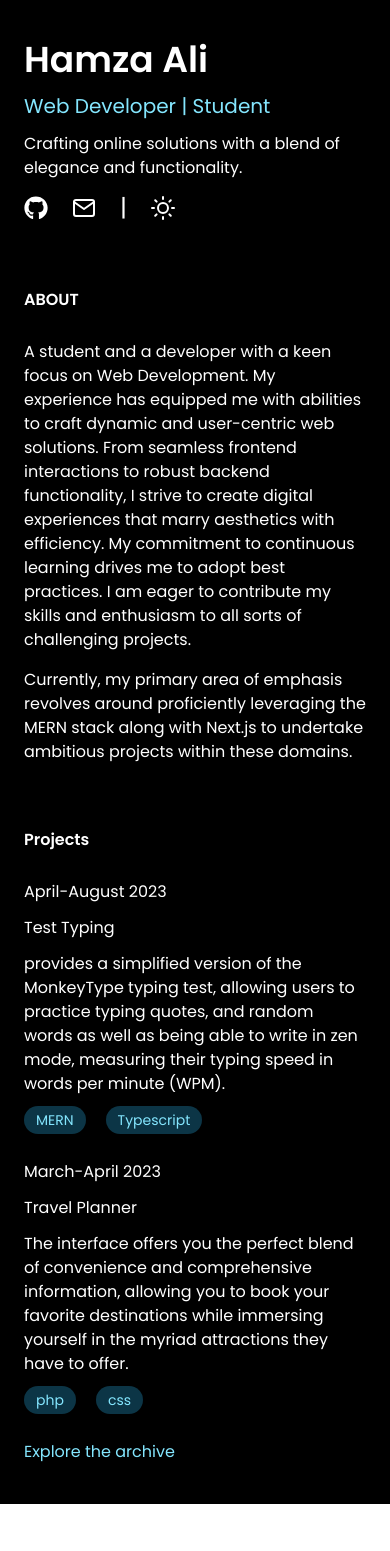
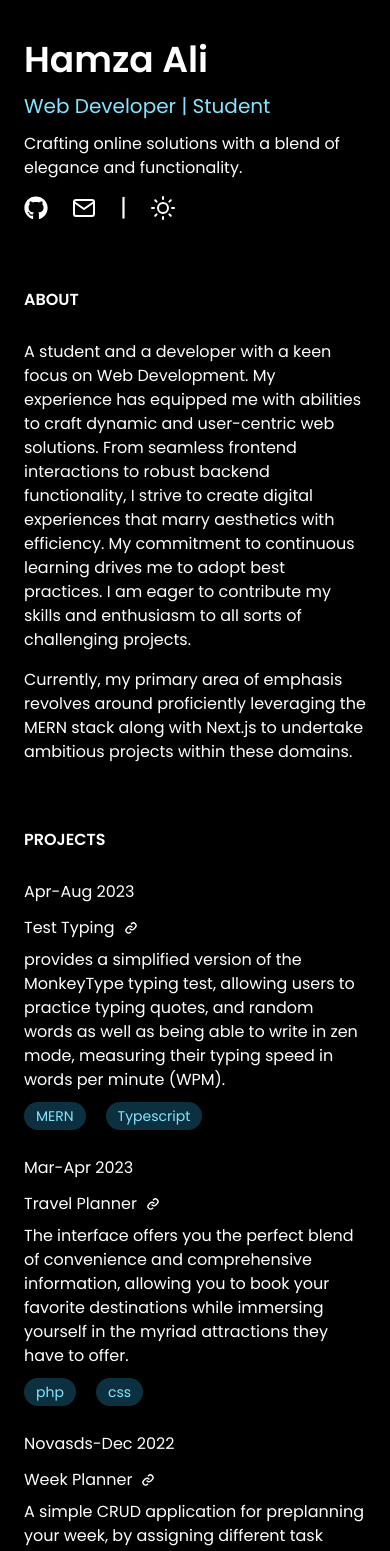
Before and after one commit to hamza2001-max/my-portfolio, a Next.js app: page / in a window 390 px wide. Shown: the top 1551 px of the page. Before the commit the page ends 1504 px from the top, so only its background shows below. Built offline with nearby package versions, Linux system fonts and the light colour scheme.

Commit message:
started responsive design

```diff
--- a/src/app/components/home/About.tsx
+++ b/src/app/components/home/About.tsx
@@ -1,12 +1,13 @@
-import React from 'react'
-
 export const About = () => {
     return (
-        <div className='space-y-7'>
-            <span className='font-semibold'>ABOUT</span>
-            <div className='space-y-4'>
-                <p>A student and a developer with a keen focus on Web Development. My experience has equipped me with abilities to craft dynamic and user-centric web solutions. From seamless frontend interactions to robust backend functionality, I strive to create digital experiences that marry aesthetics with efficiency. My commitment to continuous learning drives me to adopt best practices. I am eager to contribute my skills and enthusiasm to all sorts of challenging projects.</p>
-                <p>Currently, my primary area of emphasis revolves around proficiently leveraging the MERN stack along with Next.js to undertake ambitious projects within these domains.</p>
+        <div>
+            {/* <Navigation title="ABOUT" /> */}
+            <div className='space-y-7'>
+                <span className='font-semibold' >ABOUT</span>
+                <div className='space-y-4'>
+                    <p>A student and a developer with a keen focus on Web Development. My experience has equipped me with abilities to craft dynamic and user-centric web solutions. From seamless frontend interactions to robust backend functionality, I strive to create digital experiences that marry aesthetics with efficiency. My commitment to continuous learning drives me to adopt best practices. I am eager to contribute my skills and enthusiasm to all sorts of challenging projects.</p>
+                    <p>Currently, my primary area of emphasis revolves around proficiently leveraging the MERN stack along with Next.js to undertake ambitious projects within these domains.</p>
+                </div>
             </div>
         </div>
     )
--- a/src/app/components/home/Introduction.tsx
+++ b/src/app/components/home/Introduction.tsx
@@ -44,13 +44,13 @@ export const Introduction = () => {
   return (
     <div className='flex flex-col space-y-3'>
       <span className='text-4xl font-semibold'>Hamza Ali</span>
-      <span className='text-xl text-fillText'>Web Developer | Student</span>
+      <span className='text-xl text-fill-text'>Web Developer | Student</span>
       <span>Crafting online solutions with a blend of elegance and functionality.</span>
       <div className='text-2xl flex space-x-6 items-center'>
-        <a href={"https://github.com/hamza2001-max"} target="_blank" className='cursor-pointer'><FaGithub /></a>
-        <FiMail onClick={handleMailClick} className='cursor-pointer' />
+        <a href={"https://github.com/hamza2001-max"} target="_blank" className='cursor-pointer hover:text-fill-text transition-colors duration-200 delay-75'><FaGithub /></a>
+        <FiMail onClick={handleMailClick} className='cursor-pointer hover:text-fill-text transition-colors duration-200 delay-75' />
         <span>|</span>
-        <span onClick={handleThemeChanger} className='cursor-pointer'>{theme === "dark" ? <FiSun /> : <BiSolidMoon />}</span>
+        <span onClick={handleThemeChanger} className='cursor-pointer hover:text-fill-text transition-colors duration-200 delay-75'>{theme === "dark" ? <FiSun /> : <BiSolidMoon />}</span>
         <Toaster />
       </div>
     </div>
--- a/src/app/components/home/Pinned.tsx
+++ /dev/null
@@ -1,25 +0,0 @@
-import { PinnedCards } from "@/app/data/ProjectCards"
-import Link from "next/link"
-
-export const Pinned = () => {
-  return (
-    <div className="space-y-7">
-      <span className='font-semibold'>Projects</span>
-      {PinnedCards.map((card, cardIndex) => {
-        return (
-          <div className="flex flex-col space-y-3" key={cardIndex}>
-            <span>{card.duration}</span>
-            <Link href={card.link}><span>{card.title}</span></Link>
-            <span>{card.description}</span>
-            <div className="space-x-5">
-              {card.techUsed.map((tech, TUIndex) => {
-                return <span className="bg-fill text-fillText px-3 py-1 rounded-full text-sm" key={TUIndex}>{tech}</span>
-              })}
-            </div>
-          </div>
-        )
-      })}
-      <div className="text-fillText"><Link href={"/archive"}>Explore the archive</Link></div>
-    </div>
-  )
-}
--- /dev/null
+++ b/src/app/components/home/Projects.tsx
@@ -0,0 +1,34 @@
+import { PinnedCards } from "@/app/data/ProjectCards"
+import Link from "next/link"
+import { BiLink } from "react-icons/bi"
+
+export const Projects = () => {
+  return (
+    <div>
+      {/* <Navigation title="PROJECTS"/> */}
+      <div className="space-y-7">
+        <span className='font-semibold'>PROJECTS</span>
+        {PinnedCards.map((card, cardIndex) => {
+          return (
+            <div className="flex flex-col space-y-3 sm:space-y-0 sm:flex-row" key={cardIndex}>
+              <span className="sm:whitespace-nowrap">{card.duration}</span>
+              <div className="space-y-3">
+                <a href={card.link} target={"_blank"} className="flex items-center mb-2 space-x-2 hover:text-fill-text transition-colors duration-200 delay-75">
+                  <span>{card.title}</span>
+                  <BiLink />
+                </a>
+                <span>{card.description}</span>
+                <div className="space-x-5">
+                  {card.techUsed.map((tech, TUIndex) => {
+                    return <span className="bg-fill text-fill-text px-3 py-1 rounded-full text-sm" key={TUIndex}>{tech}</span>
+                  })}
+                </div>
+              </div>
+            </div>
+          )
+        })}
+        <div className="text-fill-text"><Link href={"/archive"}>Explore the archive</Link></div>
+      </div>
+    </div>
+  )
+}
--- /dev/null
+++ b/src/app/components/include/Navigation.tsx
@@ -0,0 +1,25 @@
+"use client";
+import React, { useEffect, useRef, useState } from 'react'
+
+export default function Navigation({ title }: { title: string }) {
+    const [value, setValue] = useState("relative");
+    const divRef = useRef<HTMLDivElement>(null);
+
+    const changeBackground = () => {
+        if (!divRef.current) return;
+
+        const aboutPosition = divRef.current.getBoundingClientRect().top;
+        setValue(aboutPosition <= 0 ? "fixed top-0" : "relative");
+    };
+
+    useEffect(() => {
+        window.addEventListener("scroll", changeBackground);
+        return () => {
+            window.removeEventListener("scroll", changeBackground);
+        };
+    }, []);
+
+    return (
+        <div className={`${value} font-semibold`} ref={divRef}>{title}</div>
+    )
+}
--- a/src/app/data/ProjectCards.ts
+++ b/src/app/data/ProjectCards.ts
@@ -1,6 +1,6 @@
 export const PinnedCards = [
   {
-    duration: "April-August 2023",
+    duration: "Apr-Aug 2023",
     title: "Test Typing",
     description:
       "provides a simplified version of the MonkeyType typing test, allowing users to practice typing quotes, and random words as well as being able to write in zen mode, measuring their typing speed in words per minute (WPM).",
@@ -8,11 +8,19 @@ export const PinnedCards = [
     link: "https://github.com/hamza2001-max/test-typing-mern",
   },
   {
-    duration: "March-April 2023",
+    duration: "Mar-Apr 2023",
     title: "Travel Planner",
     description:
       "The interface offers you the perfect blend of convenience and comprehensive information, allowing you to book your favorite destinations while immersing yourself in the myriad attractions they have to offer.",
     techUsed: ["php", "css"],
     link: "https://github.com/hamza2001-max/travel-planner-php",
   },
+  {
+    duration: "Novasds-Dec 2022",
+    title: "Week Planner",
+    description:
+      "A simple CRUD application for preplanning your week, by assigning different task across the week days.",
+    techUsed: ["MERN", "chakra-ui"],
+    link: "https://github.com/hamza2001-max/week-planner-mern",
+  }
 ];
--- a/src/app/globals.css
+++ b/src/app/globals.css
@@ -12,7 +12,7 @@
   .dark {
     --color-primary: #fff;
     --color-secondary: #000;
-    --color-fill: #0d3647fe;
+    --color-fill: #0d3141fe;
     --color-fill-text: #85e7fffe;
   }
 }
--- a/src/app/page.tsx
+++ b/src/app/page.tsx
@@ -2,7 +2,7 @@
 import { useContext } from "react";
 import { About } from "./components/home/About";
 import { Introduction } from "./components/home/Introduction";
-import { Pinned } from "./components/home/Pinned";
+import { Projects } from "./components/home/Projects";
 import { ThemeContext } from "./ContextProvider";
 
 export default function Home() {
@@ -12,7 +12,7 @@ export default function Home() {
     <main className={`${theme} px-6 py-10 space-y-16 text-primary bg-secondary`}>
       <Introduction />
       <About />
-      <Pinned />
+      <Projects />
     </main>
   )
 }
--- a/tailwind.config.ts
+++ b/tailwind.config.ts
@@ -11,7 +11,7 @@ const config: Config = {
       textColor: {
         primary: "var(--color-primary)",
         secondary: "var(--color-secondary)",
-        fillText: "var(--color-fill-text)",
+        "fill-text": "var(--color-fill-text)",
       },
       backgroundColor: {
         primary: "var(--color-primary)",
```
